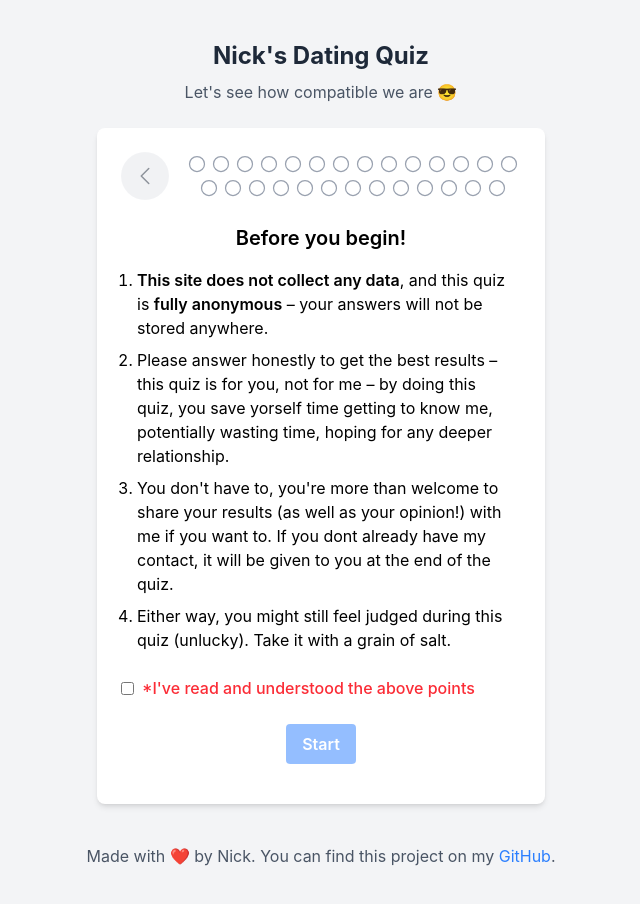
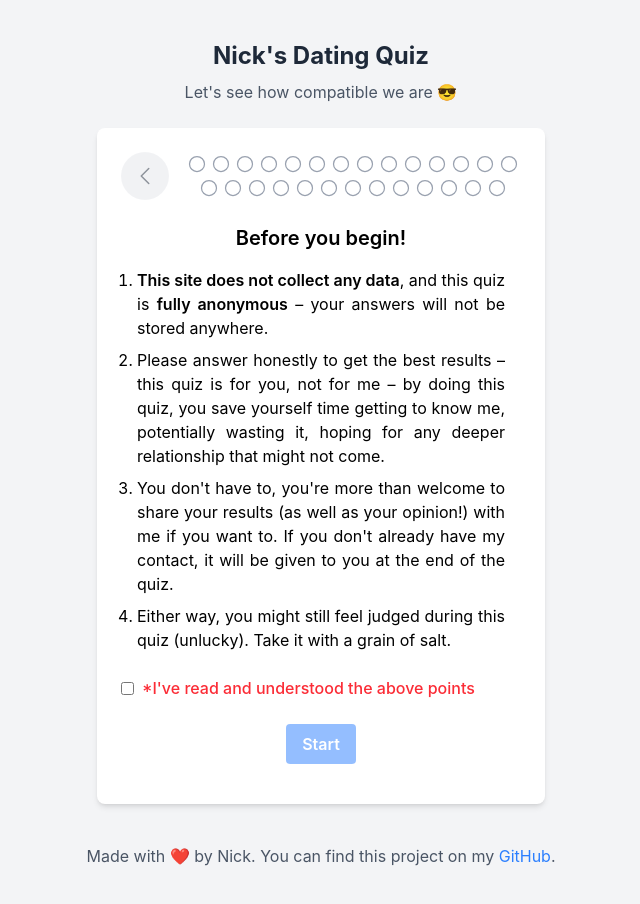
Before and after one commit to NickVeles/dating-quiz, a React (Create React App) app: page / in a window 1280 px wide. Shown: the top 904 px of the page, without its empty margins (319-959 px from the left). Built offline with nearby package versions, Linux system fonts and the light colour scheme; a web font is replaced by a local one.

Commit message:
fix: improve text justification and correct typos in introductory list

```diff
--- a/src/App.tsx
+++ b/src/App.tsx
@@ -195,7 +195,7 @@ const App: React.FC = () => {
                     <h3 className="text-xl font-semibold mb-4">
                       Before you begin!
                     </h3>
-                    <ol className="list-decimal list-outside my-4 text-left px-4">
+                    <ol className="list-decimal list-outside my-4 text-justify px-4">
                       <li className="mb-2">
                         <span className="font-semibold">
                           This site does not collect any data
@@ -207,14 +207,14 @@ const App: React.FC = () => {
                       <li className="mb-2">
                         Please answer honestly to get the best results &ndash;
                         this quiz is for you, not for me &ndash; by doing this
-                        quiz, you save yorself time getting to know me,
-                        potentially wasting time, hoping for any deeper
-                        relationship.
+                        quiz, you save yourself time getting to know me,
+                        potentially wasting it, hoping for any deeper
+                        relationship that might not come.
                       </li>
                       <li className="mb-2">
                         You don't have to, you're more than welcome to share
                         your results (as well as your opinion!) with me if you
-                        want to. If you dont already have my contact, it will be
+                        want to. If you don't already have my contact, it will be
                         given to you at the end of the quiz.
                       </li>
                       <li className="mb-2">
```
